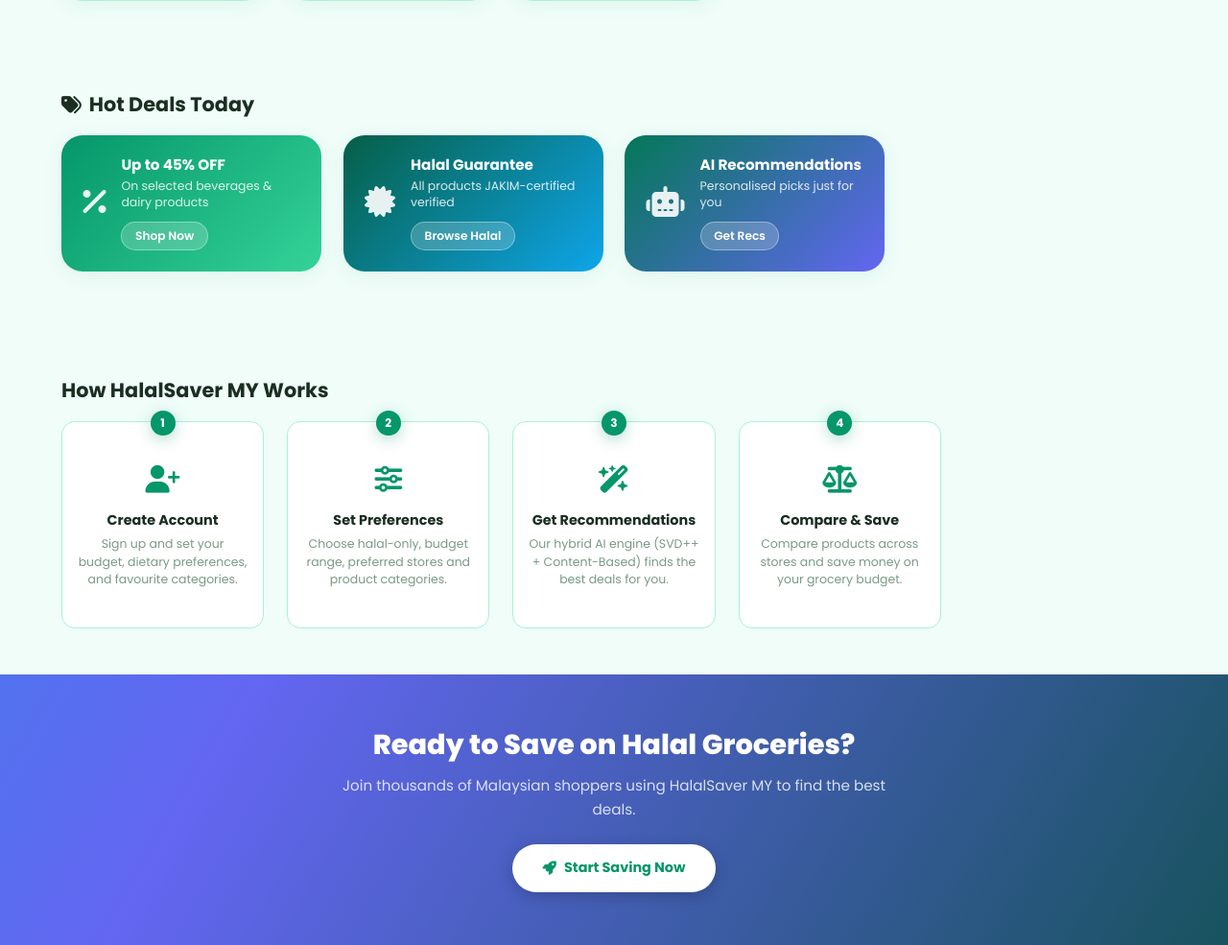
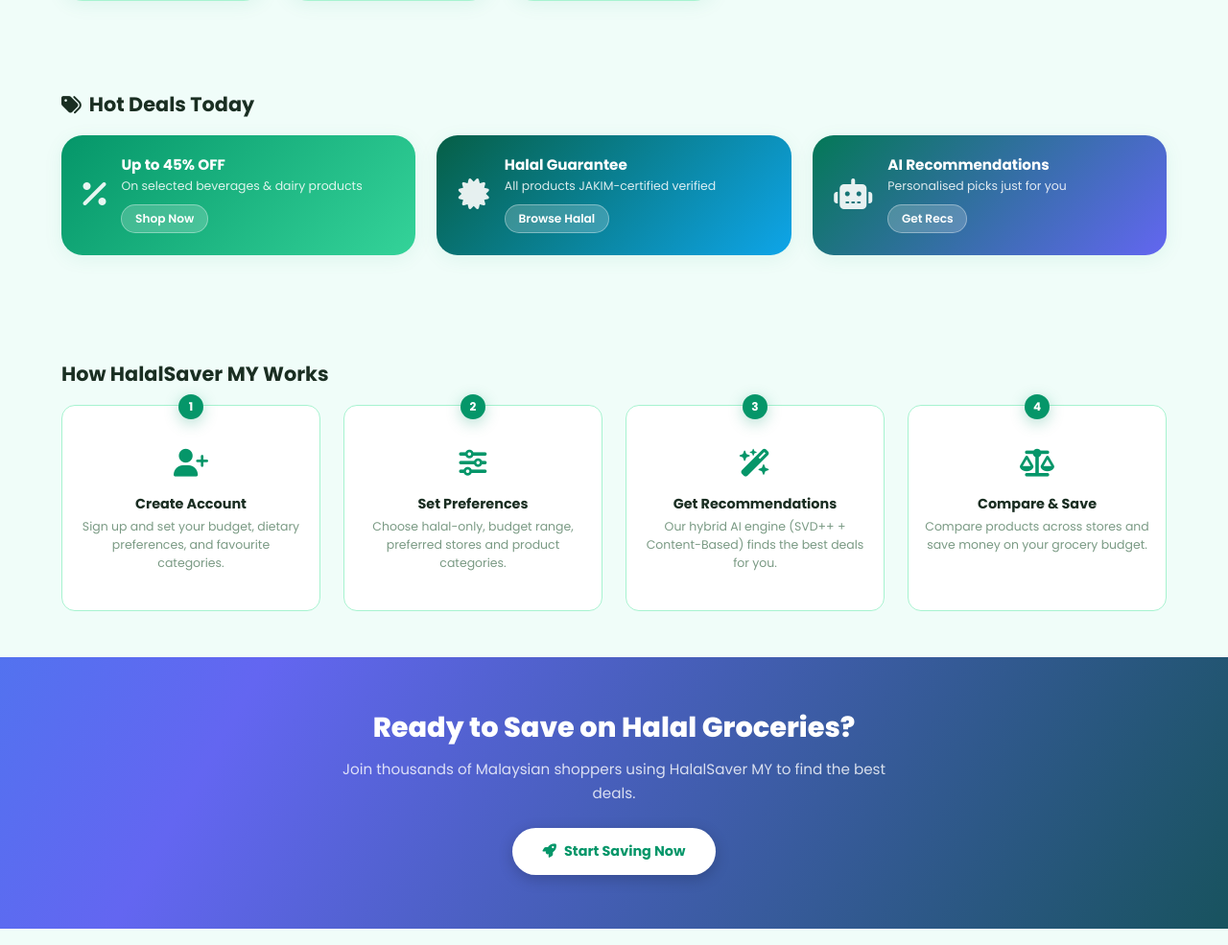
Before and after one commit to fztlntsh/halalsaver, a Flask app: page / in a window 1280 px wide. Shown: the part 1966-2951 px from the top of the page at 96% size. Run offline with Flask 3, Linux system fonts and the light colour scheme; grey boxes labelled with a size stand in for pictures from a placeholder-image service; parts of the project's set-up code (start-up, migrations or seed data) failed here and were passed over; some libraries are stand-ins or nearby versions.

Commit message:
Fix Hot Deals / How It Works cards not filling centered container
grid-template-columns used auto-fill, which reserves empty invisible
tracks when there are fewer cards than would fill a row (3 deal cards,
4 how-it-works steps) — the container was centered, but real cards
got squeezed left while phantom columns ate the space on the right.
auto-fit collapses those empty tracks so the real cards stretch to
fill the row instead.

Co-Authored-By: Claude Sonnet 5 <noreply@anthropic.com>

```diff
--- a/static/css/app.css
+++ b/static/css/app.css
@@ -882,7 +882,7 @@
 
 .deals-grid {
   display: grid;
-  grid-template-columns: repeat(auto-fill, minmax(260px, 1fr));
+  grid-template-columns: repeat(auto-fit, minmax(260px, 1fr));
   gap: 1.4rem;
 }
 
@@ -958,7 +958,7 @@
 
 .how-steps {
   display: grid;
-  grid-template-columns: repeat(auto-fill, minmax(200px, 1fr));
+  grid-template-columns: repeat(auto-fit, minmax(200px, 1fr));
   gap: 1.5rem;
 }
 
```
